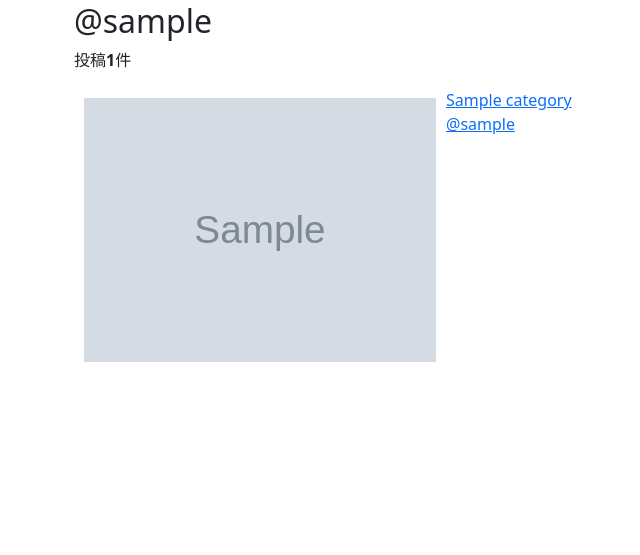
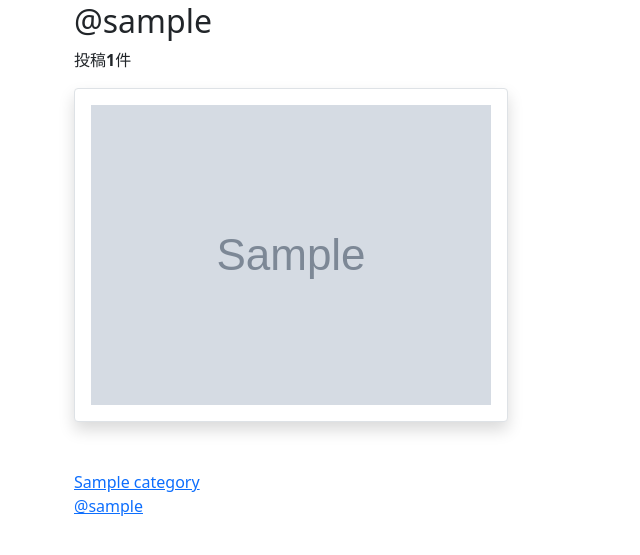
Before and after one commit to J-tano24/Portfolio, a Django app: page /users/1/ in a window 1280 px wide. Shown: the part 78-633 px from the top of the page, without its empty margins (8-648 px from the left). Run offline with Django 3.2, Linux system fonts and the light colour scheme; tables that the repository leaves empty hold one stand-in row (values such as "Sample post"); grey boxes marked "Sample" are stand-in pictures.

```diff
--- a/app/templates/app/photos_list.html
+++ b/app/templates/app/photos_list.html
@@ -4,7 +4,9 @@
   {% for photo in photos %}
     <div class="photo">
       <a href="{% url 'app:photos_detail' photo.id %}">
-        <img src="{{ photo.image.url }}" class="photo-img" style="width: calc(100%/3); float: left; padding: 10px; margin-bottom: 15px;">
+        <span class="border-left-0">
+          <img src="{{ photo.image.url }}" alt="Responsive image" class="img-thumbnail shadow p-3 mb-5 bg-white rounded">
+        </span>
       </a>
       <div class="photo-info">
         <a href="{% url 'app:photos_category' category=photo.category %}" class="category">{{ photo.category }}</a>
--- a/app/templates/app/photos_new.html
+++ b/app/templates/app/photos_new.html
@@ -5,7 +5,7 @@
   <a href="{% url 'app:index' %}">ホームに戻る</a>
 </div>
 <!-- 画像ファイルをアップロードする際、formタグにenctype="multipart/form-data"をつけないとアップロードできないので要記載。 -->
-<form action="{% url 'app:photos_new' %}" method="POST" enctype="multipart/form-data">{% csrf_token %}
+<form action="{% url 'app:photos_new' %}" id="form" method="POST" enctype="multipart/form-data">{% csrf_token %}
   <table>
     <tr>
       <th>画像</th>
@@ -139,7 +139,7 @@
     // マーカーへの吹き出しの追加
     function setInfoW(place, latlng, address) {
       infoWindow = new google.maps.InfoWindow({
-      content: latlng + "<br><br>" + address + "<br><br><a href='http://www.google.com/search?q=" + place + "&tbm=isch' target='_blank'>画像検索 by google</a>"
+      content: address + "<br><br><a href='http://www.google.com/search?q=" + place + "&tbm=isch' target='_blank'>画像検索 by google</a>"
     });
   }
 
--- a/app/views.py
+++ b/app/views.py
@@ -38,7 +38,7 @@ def photos_new(request):
   if request.method == "POST":
     form = PhotoForm(request.POST, request.FILES)
     if form.is_valid():
-      # saveメソッドのcommit引数をFalseにすることで、DBには保存しないようにしている。なぜなら、この段階でphotoインスタンスのuserフィールドに入れる値が決まっていないから。
+      # saveメソッドのcommit引数をFalseにすることで、DBには一旦保存しない。この段階でphotoインスタンスのuserフィールドに入れる値が決まっていないから。
       photo = form.save(commit=False)
       photo.post_user = request.user
       photo.save()
```
